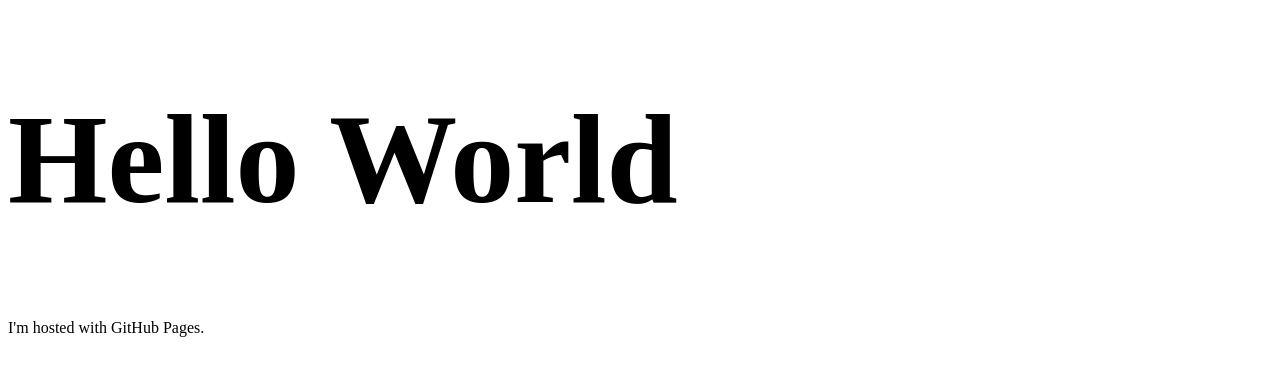
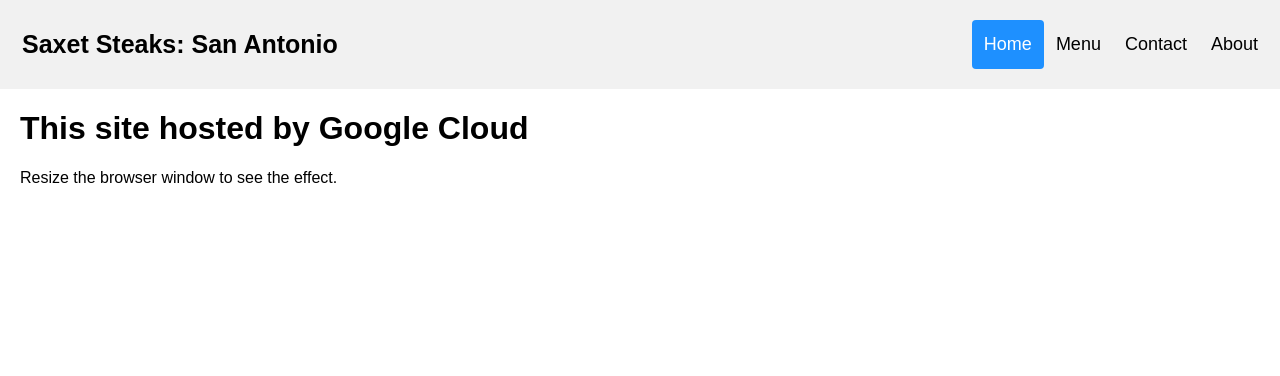
Before and after one commit to gowxyzr/gowxyzr.github.io, a plain HTML site: page index.html in a window 1280 px wide. Drawn offline with Linux system fonts and the light colour scheme.

Commit message:
Add files via upload

```diff
--- a/index.html
+++ b/index.html
@@ -1,11 +1,80 @@
 <!DOCTYPE html>
 <html>
   <head>
-    <!-- Modification for Mobile Device viewing -->
-    <meta name="viewport" content="width=device-width, initial-scale=1.0">
+  <meta name="viewport" content="width=device-width, initial-scale=1">
+    <style>
+    * {box-sizing: border-box;}
+
+    body {
+      margin: 0;
+      font-family: Arial, Helvetica, sans-serif;
+    }
+
+    .header {
+      overflow: hidden;
+      background-color: #f1f1f1;
+      padding: 20px 10px;
+    }
+
+    .header a {
+      float: left;
+      color: black;
+      text-align: center;
+      padding: 12px;
+      text-decoration: none;
+      font-size: 18px;
+      line-height: 25px;
+      border-radius: 4px;
+    }
+
+    .header a.logo {
+      font-size: 25px;
+      font-weight: bold;
+    }
+
+    .header a:hover {
+      background-color: #ddd;
+      color: black;
+    }
+
+    .header a.active {
+      background-color: dodgerblue;
+      color: white;
+    }
+
+    .header-right {
+      float: right;
+    }
+
+    @media screen and (max-width: 500px) {
+      .header a {
+        float: none;
+        display: block;
+        text-align: left;
+      }
+
+      .header-right {
+        float: none;
+      }
+    }
+    </style>
   </head>
-  <body>
-    <h1 style="font-size:10vw">Hello World</h1>
-      <p>I'm hosted with GitHub Pages.</p>
-  </body>
+<body>
+
+<div class="header">
+  <a href="#default" class="logo">Saxet Steaks: San Antonio</a>
+  <div class="header-right">
+    <a class="active" href="#home">Home</a>
+    <a class="#menu">Menu</a>
+    <a href="#contact">Contact</a>
+    <a href="#about">About</a>
+  </div>
+</div>
+
+<div style="padding-left:20px">
+  <h1>This site hosted by Google Cloud</h1>
+  <p>Resize the browser window to see the effect.</p>
+</div>
+
+</body>
 </html>
```
Also changed, not shown: img2.png (added), saxetlogo1.png (added), saxetlogo2.png (added), ssbg.png (added).
